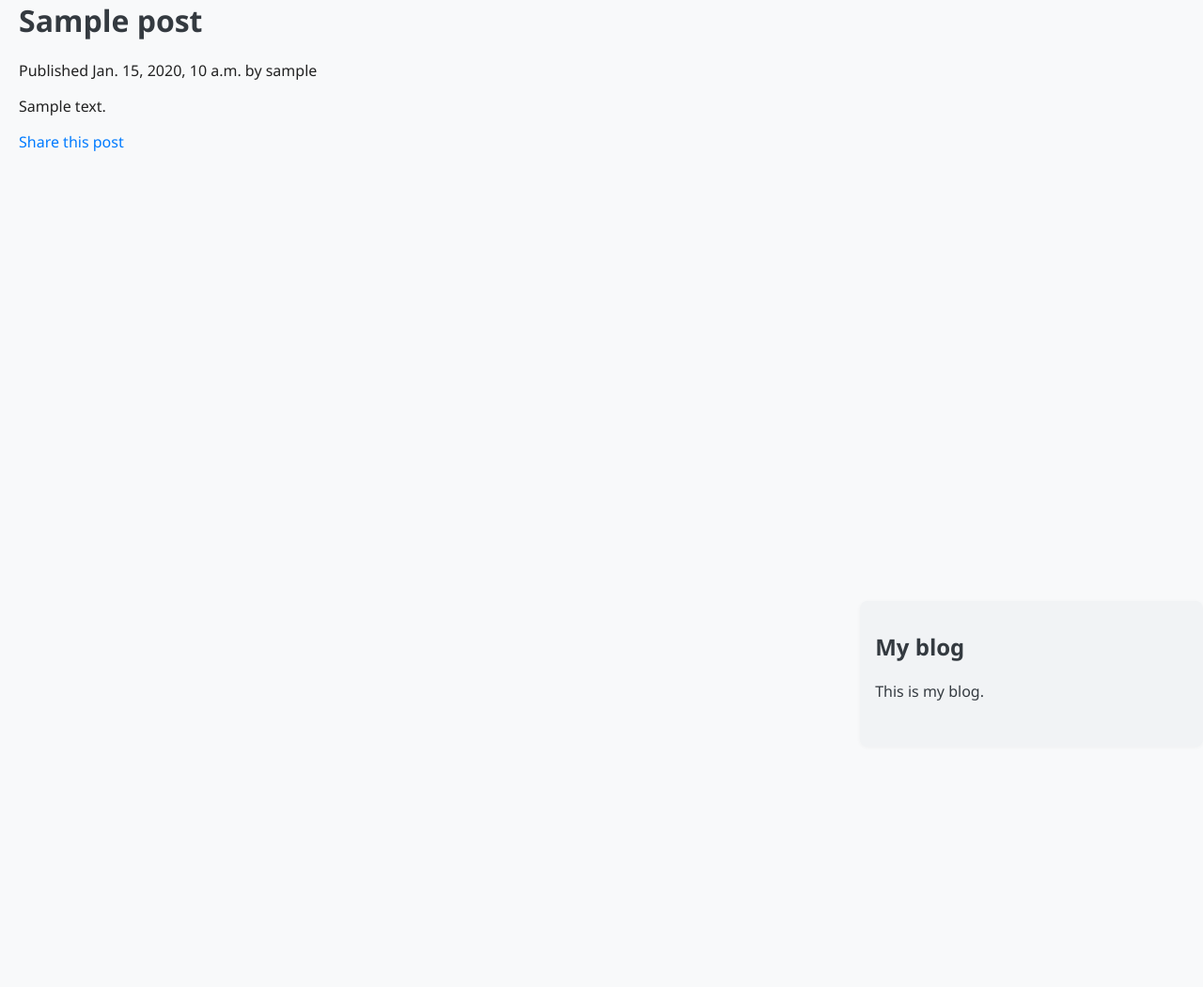
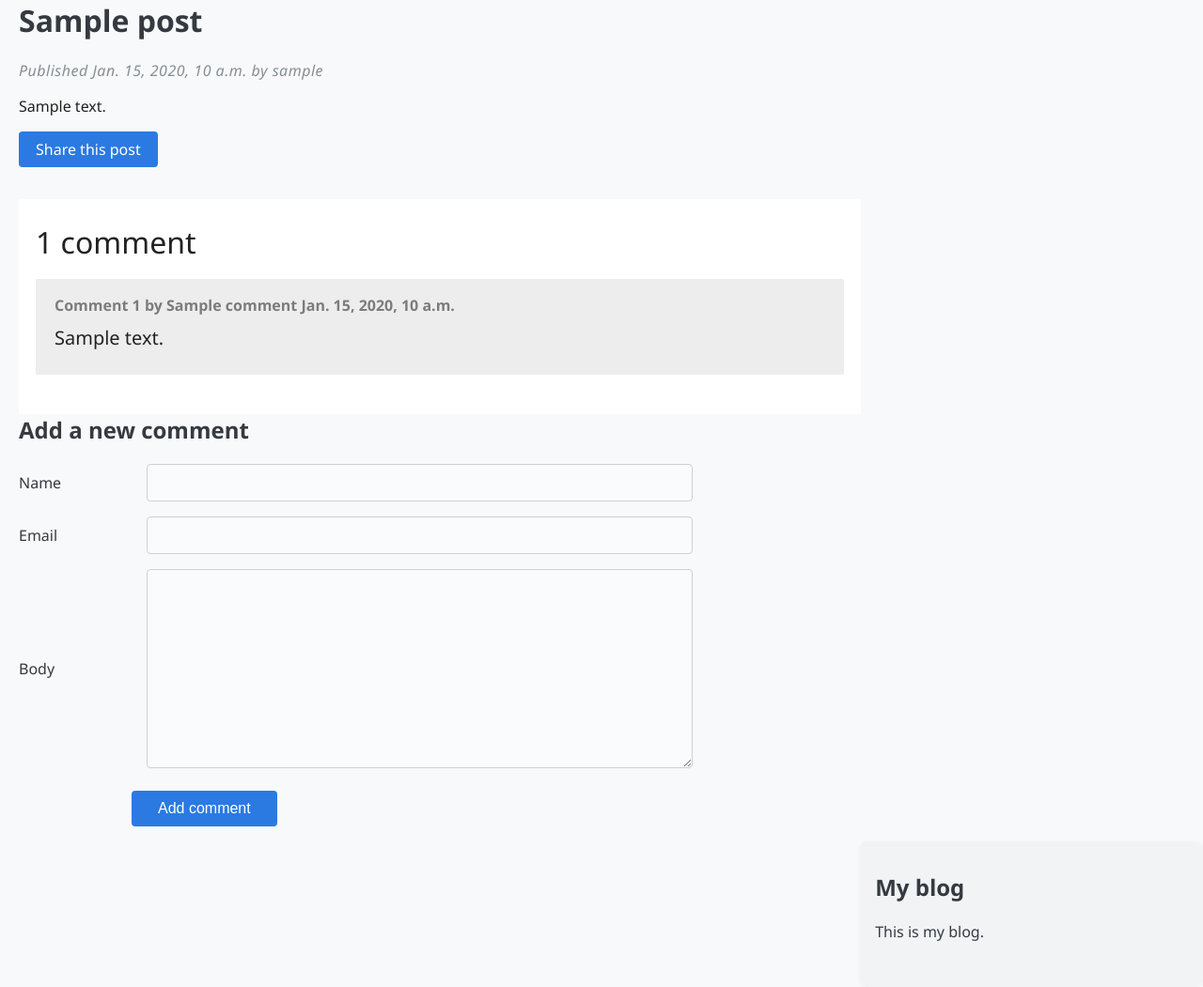
Before and after one commit to Chaay/django-blog-app, a Django app: a page that uses blog/templates/blog/post/detail.html in a window 1280 px wide. Shown: the whole page at 94% size. Before the commit the page ends 746 px from the top, so only its background shows below. Run offline with Django 4.2, Linux system fonts and the light colour scheme; tables that the repository leaves empty hold one stand-in row (values such as "Sample post").

Commit message:
Add comment functionality to blog posts

```diff
--- a/blog/forms.py
+++ b/blog/forms.py
@@ -1,4 +1,5 @@
 from django import forms
+from .models import Comment
 
 class EmailPostForm(forms.Form):
     name = forms.CharField(max_length=25)
@@ -6,3 +7,8 @@ class EmailPostForm(forms.Form):
     to = forms.EmailField()
     comments = forms.CharField(required=False,
                                widget=forms.Textarea)
+
+class CommentForm(forms.ModelForm):
+    class Meta:
+        model = Comment
+        fields = ('name', 'email', 'body')
--- a/blog/models.py
+++ b/blog/models.py
@@ -42,3 +42,19 @@ class Post(models.Model):
         ordering = ('-publish',)
     def __str__(self):
         return self.title
+
+class Comment(models.Model):
+    post = models.ForeignKey(Post,
+                             on_delete=models.CASCADE,
+                             related_name='comments')
+    name = models.CharField(max_length=80)
+    email = models.EmailField()
+    body = models.TextField()
+    created = models.DateTimeField(auto_now_add=True)
+    updated = models.DateTimeField(auto_now=True)
+    active = models.BooleanField(default=True)
+
+    class Meta:
+        ordering = ('created',)
+    def __str__(self):
+        return 'Comment by {} on {}'.format(self.name, self.post)
--- a/blog/static/blog.css
+++ b/blog/static/blog.css
@@ -172,3 +172,73 @@ form input[type="submit"], button[type="submit"] {
 form input[type="submit"]:hover, button[type="submit"]:hover {
     background: #1857a4;
 }
+
+a.share-link {
+    display: inline-block;
+    background: #2a7ae2;
+    color: #fff;
+    padding: 8px 18px;
+    border-radius: 4px;
+    font-weight: 500;
+    text-decoration: none;
+    transition: background 0.2s, color 0.2s;
+    margin-bottom: 18px;
+}
+
+a.share-link:hover {
+    background: #1857a4;
+    color: #fff;
+}
+
+.date {
+    color: #868e96;
+    font-size: 1rem;
+    margin-bottom: 12px;
+    font-style: italic;
+    letter-spacing: 0.5px;
+}
+
+/* Comments section container */
+.comments-box {
+    background: #fff;
+    padding: 24px 18px;
+}
+
+/* Comments section title */
+.comments-box h2 {
+    font-size: 2rem;
+    color: #222;
+    margin-bottom: 18px;
+    font-weight: 500;
+}
+
+/* Individual comment */
+.comment {
+    background: #ededed;
+    border-radius: 2px;
+    margin-bottom: 18px;
+    padding: 16px 20px;
+}
+
+.comment .info {
+    font-size: 1rem;
+    color: #7c7c7c;
+    margin-bottom: 8px;
+    font-weight: 600;
+    font-style: normal;
+}
+
+.comment p {
+    font-size: 1.25rem;
+    color: #222;
+    margin: 0 0 8px 0;
+    font-weight: 400;
+    line-height: 1.5;
+}
+
+/* Message for no comments */
+.no-comments {
+    color: #888;
+    font-style: italic;
+    margin-top: 12px;
+}
--- a/blog/templates/blog/post/detail.html
+++ b/blog/templates/blog/post/detail.html
@@ -7,8 +7,46 @@
     </p>
     {{ post.body|linebreaks }}
     <p>
-        <a href="{% url "blog:post_share" post.id %}">
+        <a class="share-link" href="{% url "blog:post_share" post.id %}">
             Share this post
         </a>
     </p>
+
+
+    <div class="comments-box">
+        {% with comments.count as total_comments %}
+            <h2>
+                {{ total_comments }} comment{{ total_comments|pluralize }}
+            </h2>
+        {% endwith %}
+        {% for comment in comments %}
+            <div class="comment">
+                <p class="info">
+                    Comment {{ forloop.counter }} by {{ comment.name }} {{ comment.created }}
+                </p>
+                {{ comment.body|linebreaks }}
+            </div>
+        {% empty %}
+            <p class="no-comments">No comments yet.</p>
+        {% endfor %}
+    </div>
+
+    {% if new_comment %}
+        <h2>Your comment has been added.</h2>
+    {% else %}
+        <h2>Add a new comment</h2>
+        <form action="." method="post">
+            {% csrf_token %}
+            {% for field in comment_form %}
+                <div class="form-row">
+                    <label for="{{ field.id_for_label }}">{{ field.label }}</label>
+                    {{ field }}
+                    {% if field.errors %}
+                        <div class="field-errors">{{ field.errors }}</div>
+                    {% endif %}
+                </div>
+            {% endfor %}
+            <p><input type="submit" value="Add comment"></p>
+        </form>
+    {% endif %}
 {% endblock %}
--- a/blog/views.py
+++ b/blog/views.py
@@ -1,8 +1,8 @@
 from django.shortcuts import render, get_object_or_404
-from .models import Post
+from .models import Post, Comment
 from django.core.paginator import Paginator, EmptyPage, PageNotAnInteger
 from django.views.generic import ListView
-from .forms import EmailPostForm
+from .forms import EmailPostForm, CommentForm
 from django.core.mail import send_mail
 
 # Create your views here.
@@ -18,7 +18,29 @@ def post_detail(request, year, month, day, post):
             publish__year=year,
             publish__month=month,
             publish__day=day)
-    return render(request, 'blog/post/detail.html', {'post': post})
+    # return render(request, 'blog/post/detail.html', {'post': post})
+
+    # List of active comments for this post
+    comments = post.comments.filter(active=True)
+    if request.method == 'POST':
+        # A comment was posted
+        comment_form = CommentForm(data=request.POST)
+        if comment_form.is_valid():
+            # Create Comment object but don't save to database yet
+            new_comment = comment_form.save(commit=False)
+            # Assign the current post to the comment
+            new_comment.post = post
+            # Save the comment to the database
+            new_comment.save()
+            comment_form = CommentForm()  # Empty form after submit
+    else:
+        comment_form = CommentForm()
+    return render(request,
+                  'blog/post/detail.html',
+                  {'post': post,
+                   'comments': comments,
+                   'comment_form': comment_form
+                })
 
 def post_share(request, post_id):
     # Retrieve post by id
```
Also changed, not shown: blog/admin.py (+7 -1 lines), blog/migrations/0002_comment.py (added).
